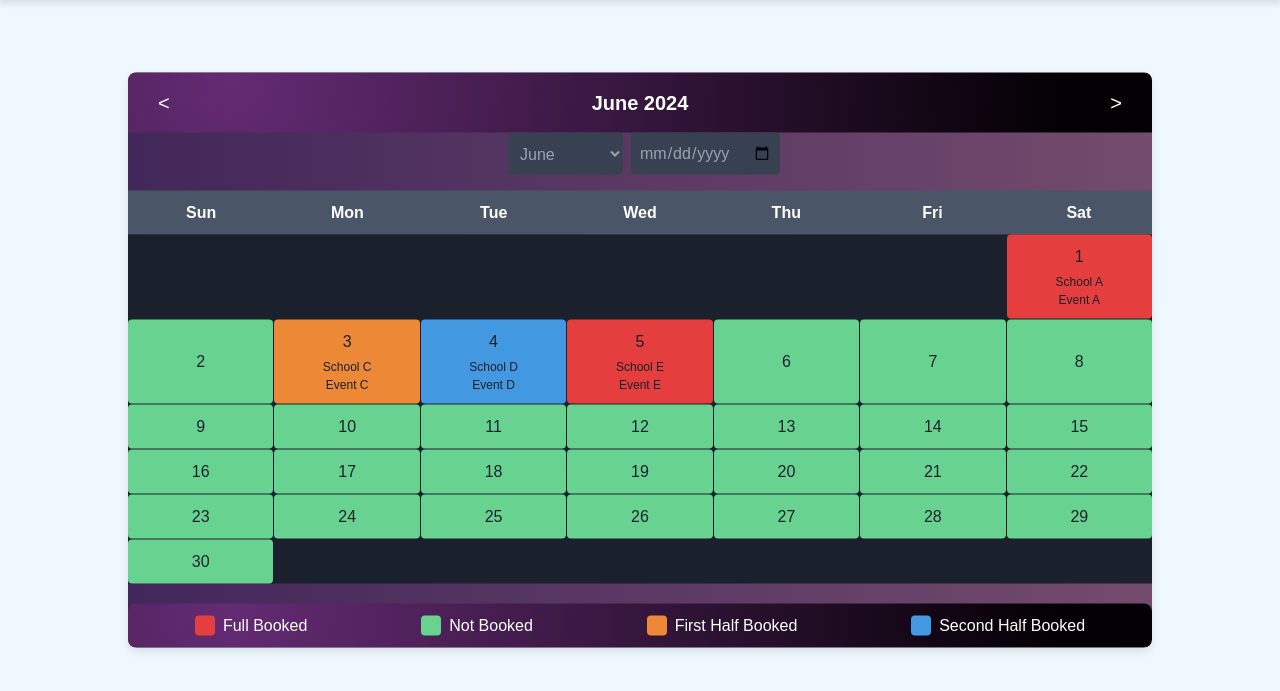
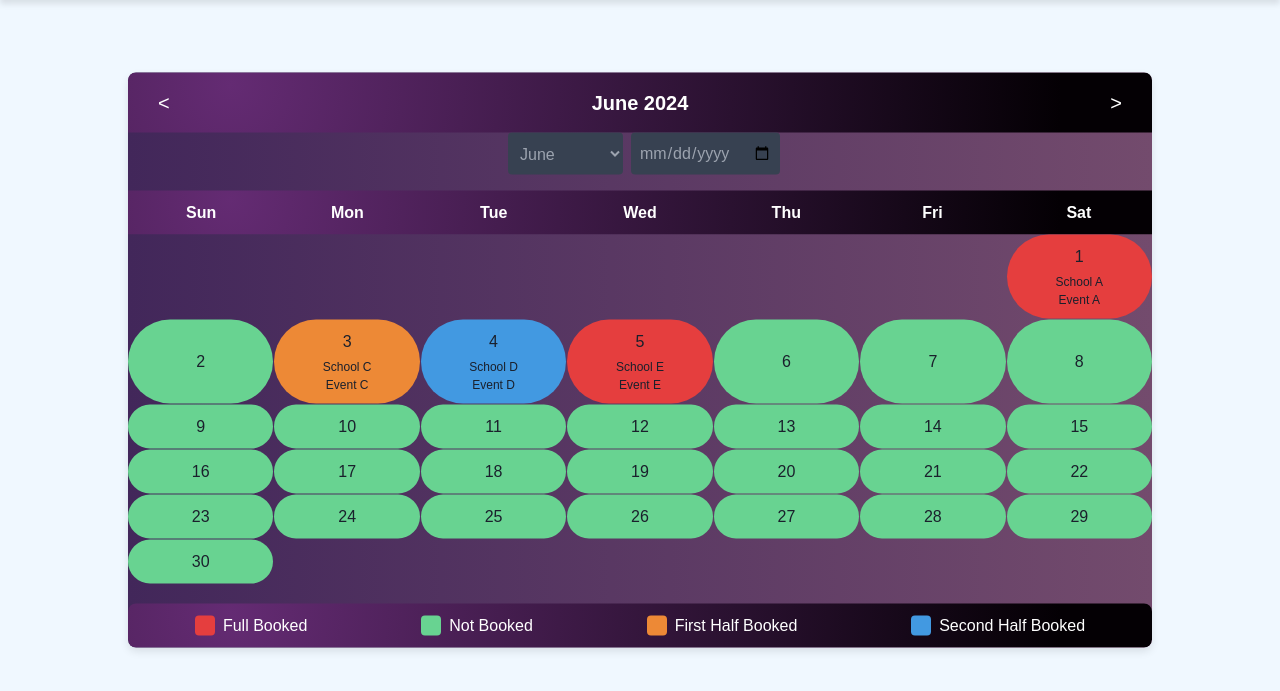
Before and after one commit to nexiouscaliver/amity-booking-portal, a Flask app: template web/templates/calender.html in a window 1280 px wide. Shown: the part 60-751 px from the top of the page. Run offline with Flask 3, Linux system fonts and the light colour scheme; the template is opened without the code that fills it, so the values that code supplies are empty.

Commit message:
changes done in calender styling and java script

```diff
--- a/web/templates/calender.html
+++ b/web/templates/calender.html
@@ -124,24 +124,26 @@
                 font-size: 20px;
                 font-weight: bold;
             }
-
+        /*changes done here*/
             .calendar-header {
                 display: grid;
                 grid-template-columns: repeat(7, 1fr);
-                background-color: #4a5568; /* Tailwind gray-700 */
+                background-image: radial-gradient( circle farthest-corner at 10% 20%,  rgba(100,43,115,1) 0%, rgba(4,0,4,1) 90% ); /* Tailwind gray-700 */
                 color: white; /* Tailwind gray-400 */
                 text-align: center;
                 padding: 10px 0;
                 font-weight: bold;
             }
-
+       /* changes done here */
             .calendar {
                 display: grid;
                 grid-template-columns: repeat(7, 1fr);
                 gap: 1px;
-                background-color: #1a202c; /* Tailwind gray-900 */
+                background: #42275a; /* fallback for old browsers */
+          background: -webkit-linear-gradient(to right, #42275a, #734b6d); /* Chrome 10-25, Safari 5.1-6 */
+          background: linear-gradient(to right, #42275a, #734b6d);/* Tailwind gray-900 */
             }
-
+        /*changes done here*/
             .day {
                 width: 100%;
                 padding: 10px;
@@ -152,8 +154,8 @@
                 align-items: center;
                 cursor: pointer;
                 background-color: #68d391; /* Tailwind green-400 */
-                color: #1a202c; /* Tailwind gray-900 */
-                border-radius: 4px;
+                color: #1a202c;
+                border-radius: 100px;
                 transition: box-shadow 0.3s;
             }
 
@@ -268,6 +270,7 @@
                   </div>
                 </div>
               </header>
+
               <div class="calendar-container">
                 <div class="calendar-nav">
                     <button id="prevMonth">&lt;</button>
```
